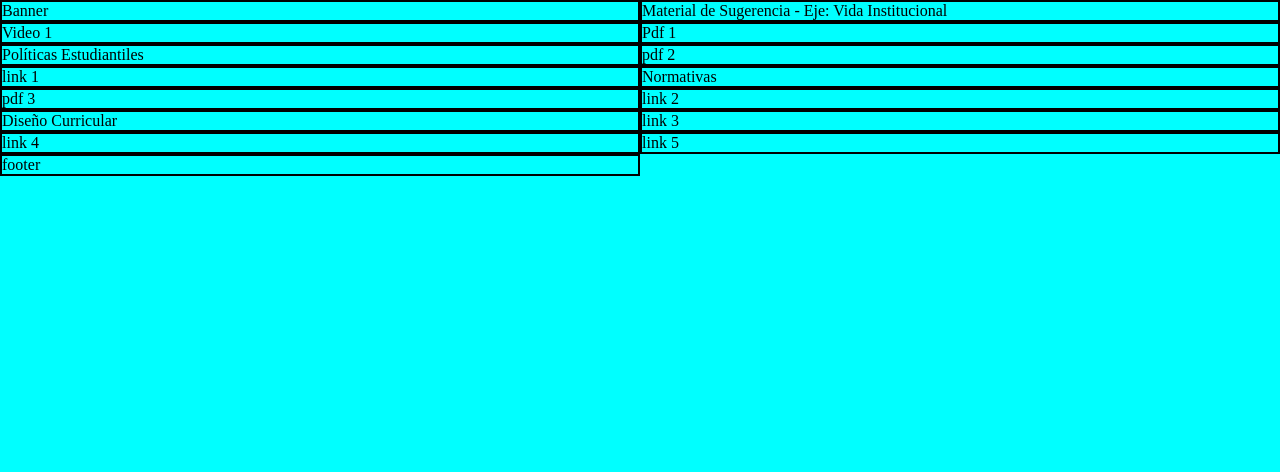
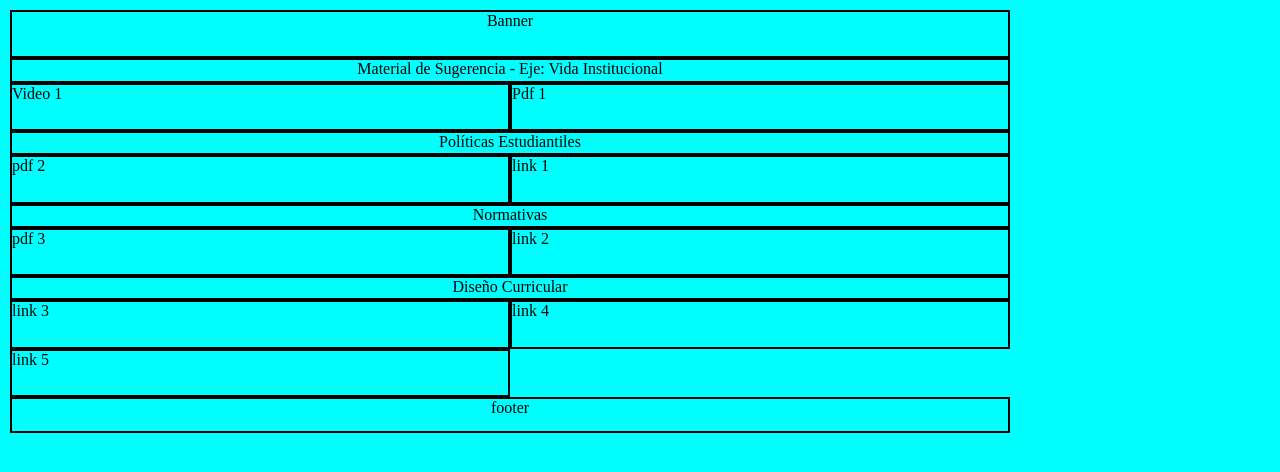
Before and after one commit to Gera-MAJ/curso_introductorio_vida_institucional, a plain HTML site: page index.html in a window 1280 px wide. Drawn offline with Linux system fonts and the light colour scheme.

Commit message:
trabajando con la estructura de grid inicial

```diff
--- a/css/style.css
+++ b/css/style.css
@@ -4,9 +4,14 @@
     background-color: aqua;
 }
 
+/* En este documento voy a trabajar con las propiedades del grid para maquetar la pagina */
+
 .conteiner {
+    max-width: 1000px;
     display: grid;
     grid-template-columns: 50% auto;
+    grid-template-rows: 20% 10% 20% 10% 20% 10% 20% 10% 20% 20% 15%;
+    margin: 10px;
 }
 
     .conteiner div,
@@ -14,3 +19,14 @@
     .footer {
         border: 2px solid black;
     }
+
+
+.banner,
+.titulo1,
+.titulo2,
+.titulo3,
+.titulo4,
+.footer {
+    grid-column: 1 / span 2;
+    text-align: center;
+}
```
